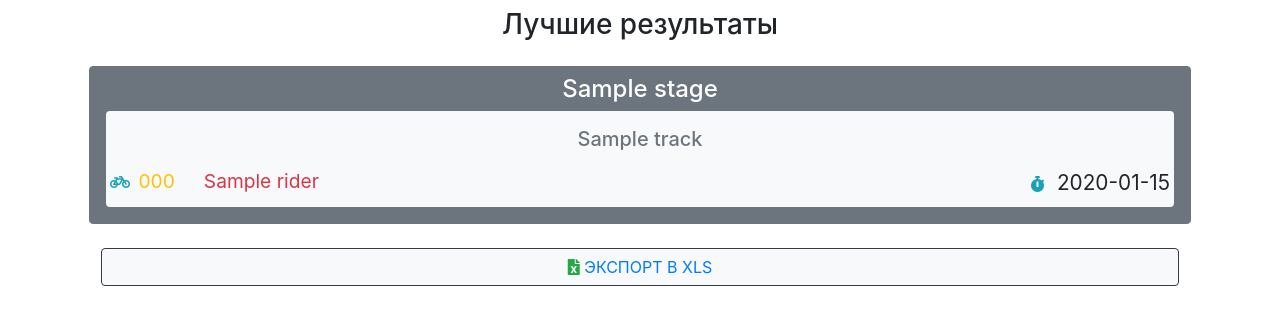
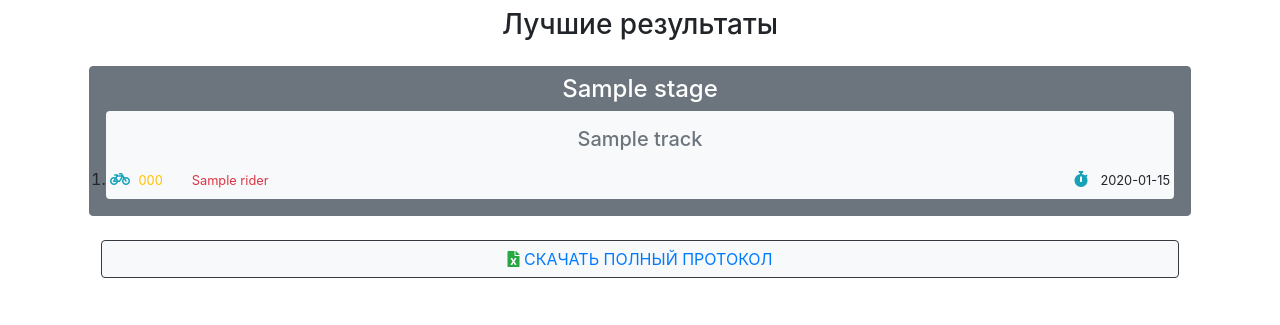
Before and after one commit to iKozzz/MTBRB, a Django app: page /leaderboard/ in a window 1280 px wide. Shown: the part 80-405 px from the top of the page. Run offline with Django 3.2, Linux system fonts and the light colour scheme; tables that the repository leaves empty hold one stand-in row (values such as "Sample post"); some libraries are stand-ins or nearby versions.

Commit message:
update sorting

```diff
--- a/em/forms.py
+++ b/em/forms.py
@@ -30,7 +30,8 @@ class RiderAddForm(ModelForm):
                 'type': 'text',
                 'placeholder': 'Дополнительная информация'
             }
-        )
+        ),
+        required=False
     )
     photo = FileField(
         widget=FileInput(
@@ -97,7 +98,8 @@ class StageAddForm(ModelForm):
                 'type': 'text',
                 'placeholder': 'Опишите подробности'
             }
-        )
+        ),
+        required=False
     )
     date_start = SplitDateTimeField(
         widget=SplitDateTimeWidget(
--- a/em/templates/liderboard.html
+++ b/em/templates/liderboard.html
@@ -22,39 +22,39 @@
                         </h5>
                         {% if track.leaders %}
                             <div class="mx-1 mb-3 mt-3">
-                            <ul class="list-group w-100 text-justify">
+                            <ol class="list-group w-100 text-justify">
                                 {%  for leader in track.leaders|slice:":3" %}
-                                    <div class="bg-light">
+                                    <li class="bg-light">
                                         {% if leader.time %}
                                             <span class="float-left">
                                                 <i class="fas fa-bicycle mr-1 text-info"></i>
-                                                <label class="f-sm text-warning">{{ leader.number }}</label>
+                                                <label class="f-xsm text-warning">{{ leader.number }}</label>
                                                 <i class="fas fa-circle mr-1 text-light"></i>
-                                                <label class="f-sm text-danger">{{ leader.name }}</label>
+                                                <label class="f-xsm text-danger">{{ leader.name }}</label>
                                             </span>
                                             <span class="float-right">
                                                 <i class="fas fa-stopwatch mr-2 text-info"></i>
-                                                <label class="f-n">{{ leader.time }}</label>
+                                                <label class="f-xsm">{{ leader.time }}</label>
                                             </span>
                                         {% else %}
                                             {% if leader.points > 0 %}
                                                 <span class="float-left">
                                                     <i class="fas fa-bicycle mr-1 text-info"></i>
-                                                    <label class="f-sm text-warning">{{ leader.number }}</label>
+                                                    <label class="f-xsm text-warning">{{ leader.number }}</label>
                                                     <i class="fas fa-circle mr-1 text-light"></i>
-                                                    <label class="f-sm text-danger">{{ leader.name }}</label>
+                                                    <label class="f-xsm text-danger">{{ leader.name }}</label>
                                                 </span>
                                                 <span class="float-right">
                                                     <i class="fas fa-star mr-2 text-info"></i>
-                                                    <label class="f-n">{{ leader.points }}</label>
+                                                    <label class="f-xsm">{{ leader.points }}</label>
                                                 </span>
                                             {% endif %}
                                         {% endif %}
-                                    </div>
+                                    </li>
                                 {% endfor %}
 
                                 {%  for leader in track.leaders|slice:"3:" %}
-                                    <div class="bg-light">
+                                    <li class="bg-light">
                                         {% if leader.time %}
                                             <span class="float-left">
                                                 <i class="fas fa-bicycle mr-1 text-info"></i>
@@ -80,9 +80,9 @@
                                                 </span>
                                             {% endif %}
                                         {% endif %}
-                                    </div>
+                                    </li>
                                 {% endfor %}
-                            </ul>
+                            </ol>
                             </div>
                         {% endif %}
                     </div>
@@ -94,7 +94,7 @@
         <div class="mx-3 my-2">
             <a class="w-100 btn btn-outline-dark bg-light text-uppercase text-primary" role="button" href="{% url 'em:export_leaders_xls' %}">
                 <i class="fas fa-file-excel text-success"></i>
-                экспорт в XLS
+                скачать полный протокол
             </a>
         </div>
     {% else %}
--- a/em/views.py
+++ b/em/views.py
@@ -75,12 +75,13 @@ def export_leaders_xls(request):
     row_num = 0
     font_style = xlwt.XFStyle()
     font_style.font.bold = True
-    columns = ['Этап',
-               'Трэк',
-               'Номер',
-               'Имя',
-               'Время/Очки',
-               ]
+    columns = [
+        'Этап',
+        'Трэк',
+        'Номер участника',
+        'Имя',
+        'Время/Очки',
+    ]
     for col_num in range(len(columns)):
         ws.write(row_num, col_num, columns[col_num], font_style)
     # Данные
@@ -96,17 +97,30 @@ def export_leaders_xls(request):
         for track in stage.details['tracks']:
             row_num += 1
             ws.write(row_num, 1, track.name, font_style)
-            for leader in track.leaders:
+            row_num += 1
+            members = Result.objects.filter(stage=stage.id, track=track.id).values('rider_id').distinct()
+            for member in members:
+                rider = Rider.objects.filter(pk=member['rider_id']).get()
                 col_num = 2
-                row_num += 1
-                ws.write(row_num, col_num, leader['number'], font_style)
+                ws.write(row_num, col_num, rider.number, font_style)
                 col_num += 1
-                ws.write(row_num, col_num, leader['name'], font_style)
+                ws.write(row_num, col_num, rider.name, font_style)
                 col_num += 1
+                member_res = Result.objects.filter(track=track.id, stage=stage.id, rider=rider.id)
                 if track.isCountingTime:
-                    ws.write(row_num, col_num, leader['time'], font_style)
+                    for res in member_res:
+                        if res.result_time:
+                            ws.write(row_num, col_num, res.result_time, font_style)
+                        else:
+                            ws.write(row_num, col_num, res.status, font_style)
+                        row_num += 1
                 else:
-                    ws.write(row_num, col_num, leader['points'], font_style)
+                    for res in member_res:
+                        if res.points:
+                            ws.write(row_num, col_num, res.points, font_style)
+                        else:
+                            ws.write(row_num, col_num, res.status, font_style)
+                        row_num += 1
     wb.save(response)
     return response
 
@@ -123,7 +137,7 @@ def stage_details(request, pk):
 def get_stage_details(pk):
     stage = Stage.objects.get(id=pk)
     tracks = Track.objects.filter(stage_id=pk)
-    riders_in_stage = RiderAndStage.objects.filter(stage=stage)
+    riders_in_stage = RiderAndStage.objects.filter(stage=stage).order_by('-start_order')
     riders = []
     for rider_in_stage in riders_in_stage:
         rider = Rider.objects.get(id=rider_in_stage.rider.id)
@@ -141,7 +155,7 @@ def track_details(request, pk, stage_id):
     track = None
     stage = Stage.objects.get(id=stage_id)
     if RiderAndStage.objects.filter(start_order=None).count() == 0:
-        riders_in_stage = RiderAndStage.objects.filter(stage=stage).order_by('start_order')
+        riders_in_stage = RiderAndStage.objects.filter(stage=stage).order_by('-start_order')
     else:
         riders_in_stage = RiderAndStage.objects.filter(stage=stage)
     if Track.objects.exists():
```
Also changed, not shown: em/templates/riders.html (+10 -5 lines).
